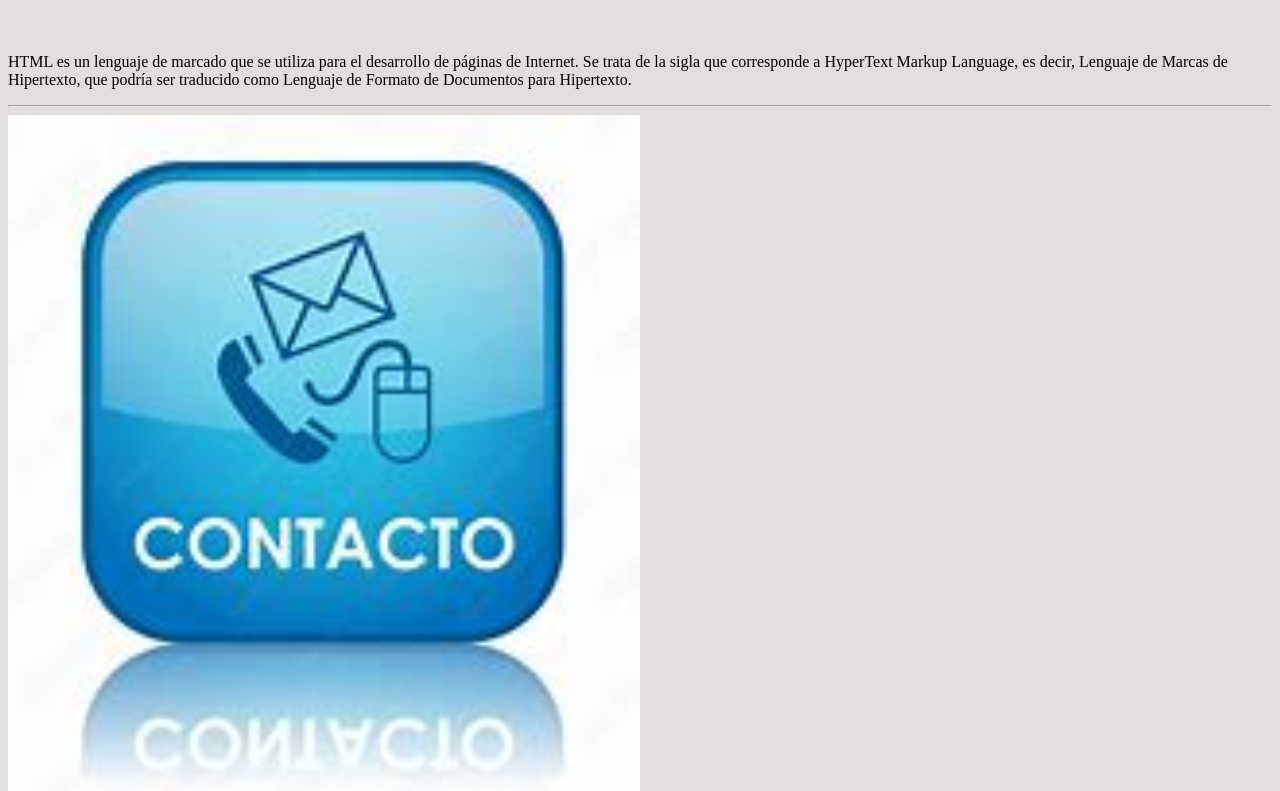
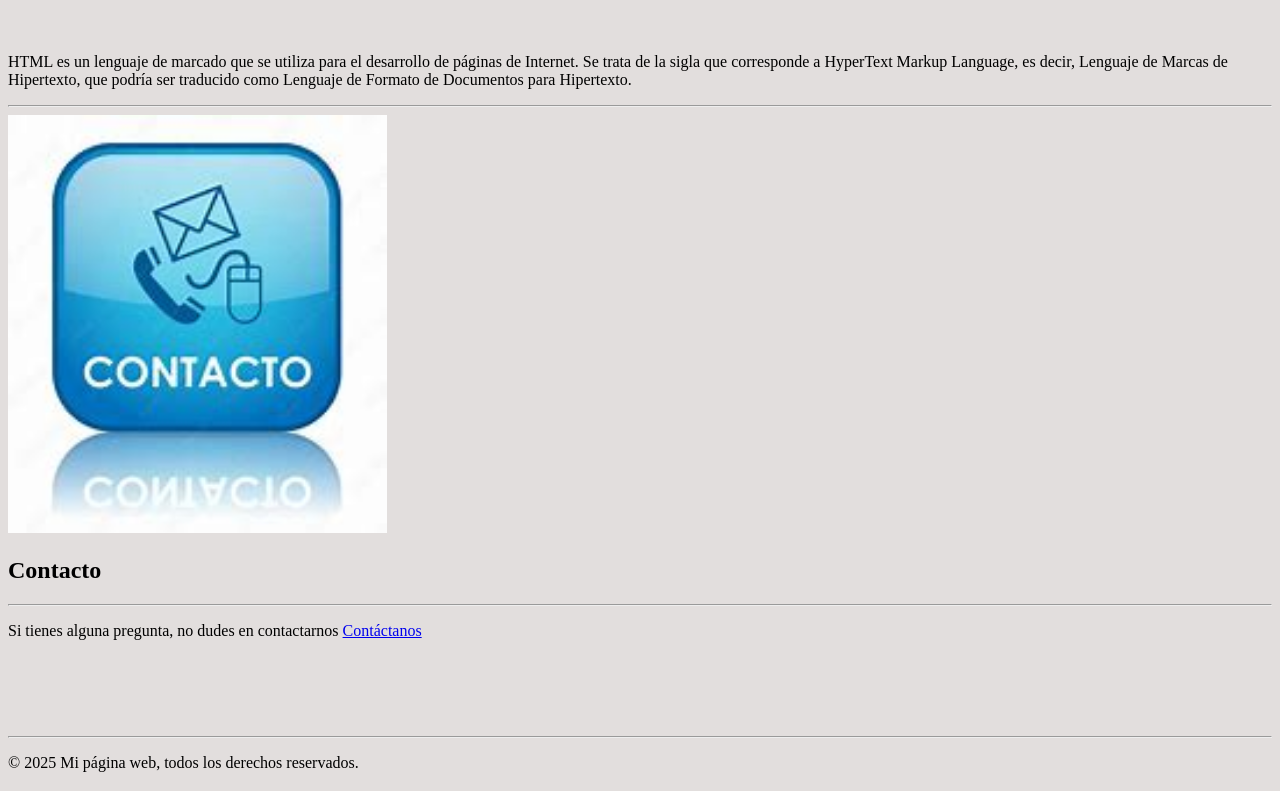
Before and after one commit to Miyi-tech/Clonacion, a plain HTML site: page index.html in a window 1280 px wide. Shown: the part 489-1280 px from the top of the page. Drawn offline with Linux system fonts and the light colour scheme.

Commit message:
cambios en index.html

```diff
--- a/index.html
+++ b/index.html
@@ -34,7 +34,7 @@
 	</section>
 	<section id="contacto">
 		<hr>
-		<img src="imag.jpg" width="50%" height="50%">
+		<img src="imag.jpg" width="30%" height="30%">
 		<h2>Contacto</h2>
 		<hr>
 		<p>Si tienes alguna pregunta, no dudes en contactarnos <a href="mailto:contacto@unilibre.edu.co">Contáctanos</a></p><br><br><br><br>
```
